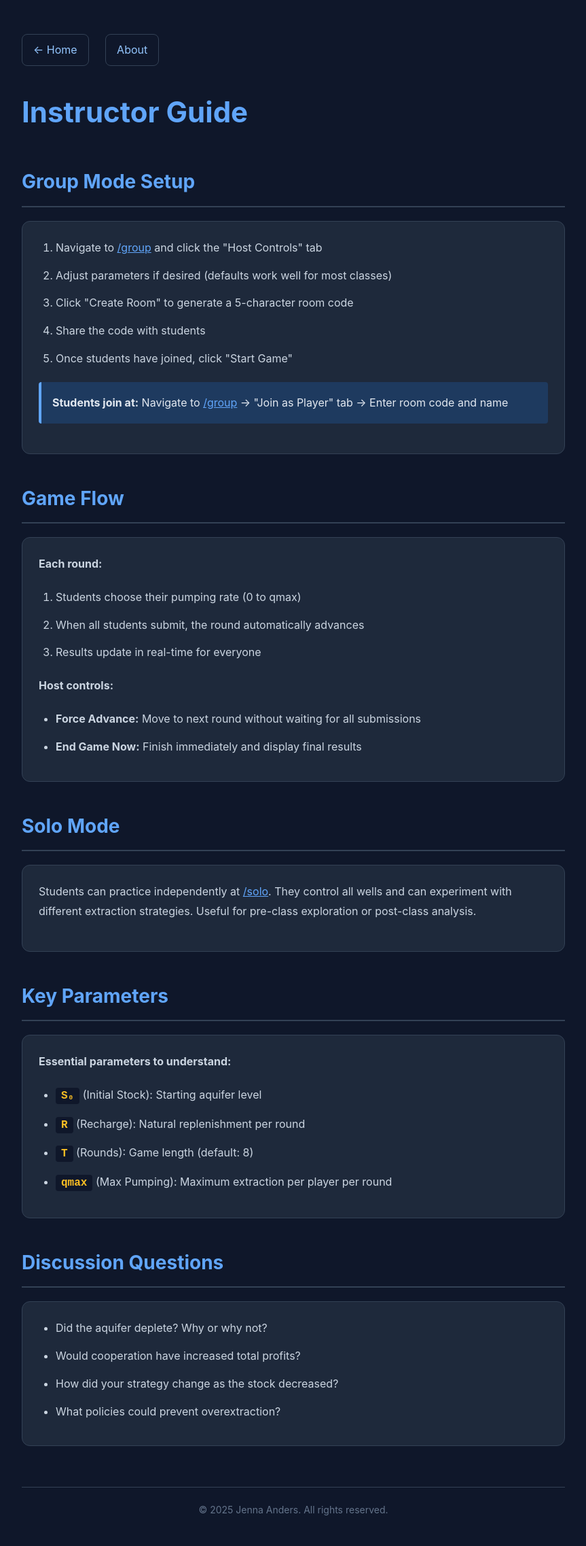
After one commit to jenna-anders/resources, a Flask app: template templates/instructor.html in a window 1280 px wide. The commit adds this page. Shown: the whole page at 68% size, without its empty margins (208-1071 px from the left). Run offline with Flask 3, Linux system fonts and the light colour scheme; the template is opened without the code that fills it, so the values that code supplies are empty.

Commit message:
added instructor page, changed about page

```diff
--- a/templates/group.html
+++ b/templates/group.html
@@ -65,6 +65,7 @@
             <a href="/" class="nav-link">← Home</a>
             <a href="/solo" class="nav-link">Solo Mode</a>
             <a href="/about" class="nav-link">About</a>
+            <a href="/instructor" class="nav-link">Instructor Guide</a>
         </div>
         <h1>Groundwater Commons Game - Group Mode</h1>
         <p class="subtitle">You are a farmer pumping groundwater to irrigate your crops. You share an aquifer with several of your classmates; each controls one well, and all pumping decisions together determine how the aquifer changes between rounds. Recall that the lower the water level, the more expensive it is to pump. The aquifer naturally replenishes at some rate.</p>
--- a/templates/index.html
+++ b/templates/index.html
@@ -107,7 +107,10 @@
             </a>
         </div>
 
-        <a href="/about" class="about-link">Learn about the economics behind the game</a>
+        <div style="margin-top: 20px;">
+            <a href="/about" class="about-link">Learn about the economics behind the game</a>
+            <a href="/instructor" class="about-link">Instructor Guide</a>
+        </div>
 
         <footer>
             © 2025 Jenna Anders. All rights reserved.
--- /dev/null
+++ b/templates/instructor.html
@@ -0,0 +1,179 @@
+<!DOCTYPE html>
+<html lang="en">
+<head>
+    <meta charset="UTF-8">
+    <meta name="viewport" content="width=device-width, initial-scale=1.0">
+    <title>Instructor Guide - Groundwater Commons Game</title>
+    <style>
+        * { margin: 0; padding: 0; box-sizing: border-box; }
+        body {
+            font-family: -apple-system, BlinkMacSystemFont, 'Segoe UI', sans-serif;
+            background: #0f172a;
+            color: #e2e8f0;
+            padding: 40px 20px;
+            line-height: 1.8;
+        }
+        .container {
+            max-width: 800px;
+            margin: 0 auto;
+        }
+        h1 {
+            font-size: 42px;
+            margin-bottom: 30px;
+            color: #60a5fa;
+        }
+        h2 {
+            font-size: 28px;
+            margin-top: 40px;
+            margin-bottom: 20px;
+            color: #60a5fa;
+            border-bottom: 2px solid #334155;
+            padding-bottom: 10px;
+        }
+        h3 {
+            font-size: 20px;
+            margin-top: 25px;
+            margin-bottom: 15px;
+            color: #93c5fd;
+        }
+        p {
+            margin-bottom: 20px;
+            color: #cbd5e1;
+        }
+        .card {
+            background: #1e293b;
+            border-radius: 12px;
+            padding: 24px;
+            margin-bottom: 24px;
+            border: 1px solid #334155;
+        }
+        .highlight {
+            background: #1e3a5f;
+            border-left: 4px solid #60a5fa;
+            padding: 16px;
+            margin: 20px 0;
+            border-radius: 4px;
+        }
+        .nav-link {
+            display: inline-block;
+            color: #93c5fd;
+            text-decoration: none;
+            margin-top: 10px;
+            margin-right: 20px;
+            padding: 8px 16px;
+            border: 1px solid #334155;
+            border-radius: 8px;
+            transition: all 0.2s;
+        }
+        .nav-link:hover {
+            border-color: #60a5fa;
+            background: #1e293b;
+        }
+        ol {
+            margin-left: 25px;
+            margin-bottom: 20px;
+            color: #cbd5e1;
+        }
+        li {
+            margin-bottom: 12px;
+        }
+        footer {
+            margin-top: 60px;
+            padding-top: 20px;
+            border-top: 1px solid #334155;
+            font-size: 14px;
+            text-align: center;
+            color: #64748b;
+        }
+        code {
+            background: #0f172a;
+            padding: 3px 8px;
+            border-radius: 4px;
+            color: #fbbf24;
+            font-family: 'Courier New', monospace;
+            font-size: 16px;
+            font-weight: 600;
+        }
+    </style>
+</head>
+<body>
+    <div class="container">
+        <div style="margin-bottom: 30px;">
+            <a href="/" class="nav-link">← Home</a>
+            <a href="/about" class="nav-link">About</a>
+        </div>
+
+        <h1>Instructor Guide</h1>
+
+        <h2>Group Mode Setup</h2>
+
+        <div class="card">
+            <ol>
+                <li>Navigate to <a href="/group" style="color: #60a5fa;">/group</a> and click the "Host Controls" tab</li>
+                <li>Adjust parameters if desired (defaults work well for most classes)</li>
+                <li>Click "Create Room" to generate a 5-character room code</li>
+                <li>Share the code with students</li>
+                <li>Once students have joined, click "Start Game"</li>
+            </ol>
+
+            <div class="highlight">
+                <strong>Students join at:</strong> Navigate to <a href="/group" style="color: #60a5fa;">/group</a> → "Join as Player" tab → Enter room code and name
+            </div>
+        </div>
+
+        <h2>Game Flow</h2>
+
+        <div class="card">
+            <p><strong>Each round:</strong></p>
+            <ol>
+                <li>Students choose their pumping rate (0 to qmax)</li>
+                <li>When all students submit, the round automatically advances</li>
+                <li>Results update in real-time for everyone</li>
+            </ol>
+
+            <p><strong>Host controls:</strong></p>
+            <ul style="margin-left: 25px; color: #cbd5e1;">
+                <li><strong>Force Advance:</strong> Move to next round without waiting for all submissions</li>
+                <li><strong>End Game Now:</strong> Finish immediately and display final results</li>
+            </ul>
+        </div>
+
+        <h2>Solo Mode</h2>
+
+        <div class="card">
+            <p>
+                Students can practice independently at <a href="/solo" style="color: #60a5fa;">/solo</a>.
+                They control all wells and can experiment with different extraction strategies.
+                Useful for pre-class exploration or post-class analysis.
+            </p>
+        </div>
+
+        <h2>Key Parameters</h2>
+
+        <div class="card">
+            <p><strong>Essential parameters to understand:</strong></p>
+            <ul style="margin-left: 25px; color: #cbd5e1; margin-bottom: 0;">
+                <li><code>S₀</code> (Initial Stock): Starting aquifer level</li>
+                <li><code>R</code> (Recharge): Natural replenishment per round</li>
+                <li><code>T</code> (Rounds): Game length (default: 8)</li>
+                <li><code>qmax</code> (Max Pumping): Maximum extraction per player per round</li>
+            </ul>
+        </div>
+
+        <h2>Discussion Questions</h2>
+
+        <div class="card">
+            <ul style="margin-left: 25px; color: #cbd5e1; margin-bottom: 0;">
+                <li>Did the aquifer deplete? Why or why not?</li>
+                <li>Would cooperation have increased total profits?</li>
+                <li>How did your strategy change as the stock decreased?</li>
+                <li>What policies could prevent overextraction?</li>
+            </ul>
+        </div>
+
+        <footer>
+            © 2025 Jenna Anders. All rights reserved.
+        </footer>
+    </div>
+</body>
+</html>
--- a/templates/solo.html
+++ b/templates/solo.html
@@ -45,6 +45,7 @@
       <a href="/" class="nav-link">← Home</a>
       <a href="/group" class="nav-link">Group Mode</a>
       <a href="/about" class="nav-link">About</a>
+      <a href="/instructor" class="nav-link">Instructor Guide</a>
     </div>
     <h1>Solo Aquifer</h1>
     <p class="subtitle">
```
Also changed, not shown: templates/about.html (+4 -32 lines), 1 other file.
